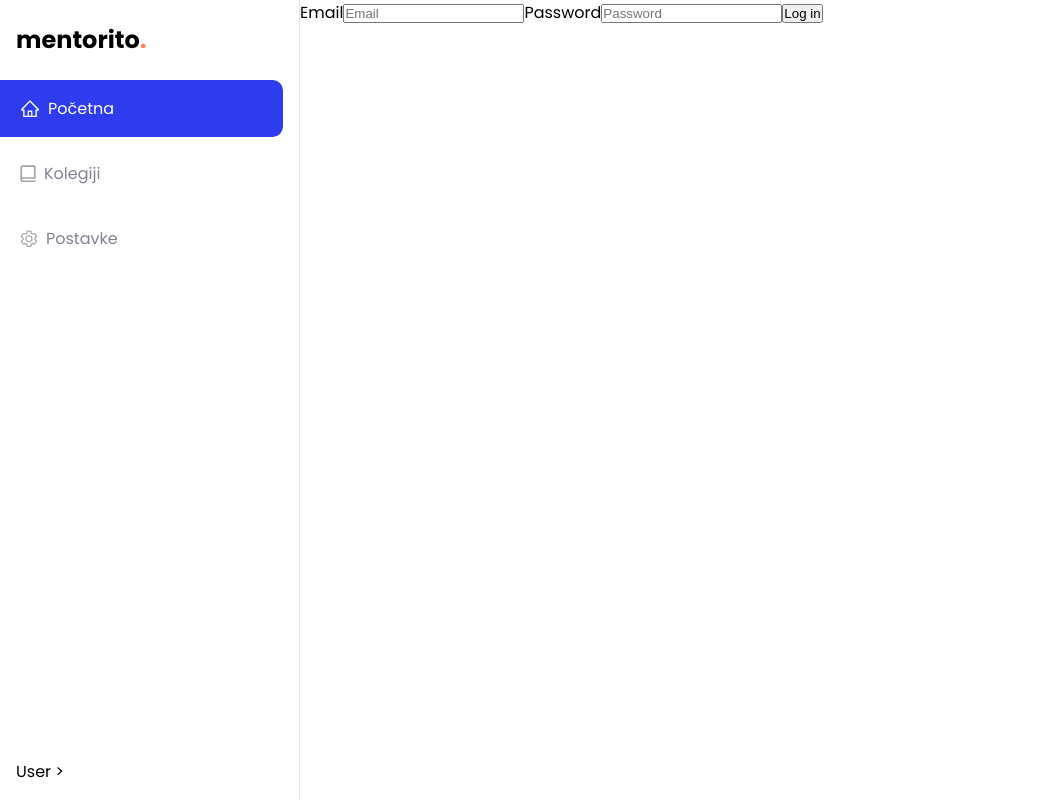
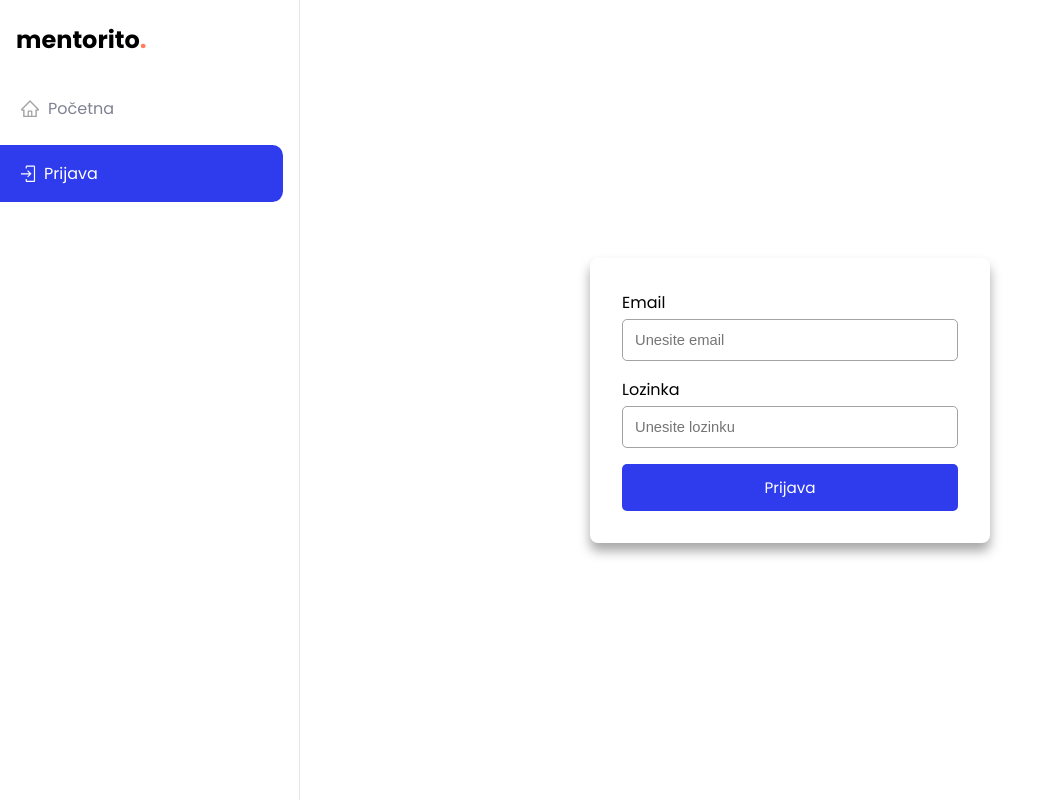
Before and after one commit to MarioVrd/mentorito, a React (Create React App) app in the folder frontend/: page /login in a window 1280 px wide. Shown: the whole page, without its empty margins (0-1059 px from the left). Built offline with nearby package versions, Linux system fonts and the light colour scheme.

Commit message:
Styled login page

```diff
--- /dev/null
+++ b/frontend/src/assets/icons/login.js
@@ -0,0 +1,14 @@
+const login = (
+    <svg width="24" height="28" viewBox="0 0 24 28" fill="none" xmlns="http://www.w3.org/2000/svg">
+        <path
+            d="M21.375 27.125H10.125C9.62772 27.125 9.15081 26.9275 8.79918 26.5758C8.44754 26.2242 8.25 25.7473 8.25 25.25V22.4375H10.125V25.25H21.375V2.75H10.125V5.5625H8.25V2.75C8.25 2.25272 8.44754 1.77581 8.79918 1.42417C9.15081 1.07254 9.62772 0.875 10.125 0.875H21.375C21.8723 0.875 22.3492 1.07254 22.7008 1.42417C23.0525 1.77581 23.25 2.25272 23.25 2.75V25.25C23.25 25.7473 23.0525 26.2242 22.7008 26.5758C22.3492 26.9275 21.8723 27.125 21.375 27.125Z"
+            fill="#11142D"
+        />
+        <path
+            d="M10.6781 18.3031L14.0344 14.9375H0.75V13.0625H14.0344L10.6781 9.69687L12 8.375L17.625 14L12 19.625L10.6781 18.3031Z"
+            fill="#11142D"
+        />
+    </svg>
+)
+
+export default login
--- a/frontend/src/assets/styles.js
+++ b/frontend/src/assets/styles.js
@@ -0,0 +1,19 @@
+import styled from 'styled-components/macro'
+
+export const Button = styled.button`
+    display: inline-block;
+    width: ${props => (props.block ? '100%' : 'auto')};
+    background-color: ${props => (props.primary ? 'var(--clr-primary)' : 'var(--clr-grey-100)')};
+    padding: 0.75rem 1rem;
+    border-radius: 5px;
+    border: 0;
+    font-family: 'Poppins', sans-serif;
+    font-size: 0.95rem;
+    color: ${props => (props.primary ? 'var(--clr-white)' : 'var(--clr-dark)')};
+    cursor: pointer;
+    transition: opacity 200ms;
+
+    &:hover {
+        opacity: 0.9;
+    }
+`
--- a/frontend/src/components/SideMenu.js
+++ b/frontend/src/components/SideMenu.js
@@ -1,27 +1,55 @@
 import styled from 'styled-components/macro'
 import home from '../assets/icons/home'
 import book from '../assets/icons/book'
+import login from '../assets/icons/login'
 import settings from '../assets/icons/settings'
-import { Link } from 'react-router-dom'
+import { NavLink } from 'react-router-dom'
+import { useSelector } from 'react-redux'
+import { Button } from '../assets/styles'
 
 const SideMenu = () => {
+    const userLogin = useSelector(state => state.userLogin)
+    const { userInfo } = userLogin
+
     return (
         <Nav>
             <Nav.Logo>
                 mentorito<span className="text-accent">.</span>
             </Nav.Logo>
             <Nav.List className="menu">
-                <Nav.Item active>
-                    <Nav.Link to="/">{home} Početna</Nav.Link>
+                <Nav.Item>
+                    <Nav.Link exact to="/" activeClassName="active">
+                        {home} Početna
+                    </Nav.Link>
                 </Nav.Item>
-                <Nav.Item>
-                    <Nav.Link to="/courses">{book} Kolegiji</Nav.Link>
-                </Nav.Item>
-                <Nav.Item>
-                    <Nav.Link to="/settings">{settings} Postavke</Nav.Link>
-                </Nav.Item>
+                {userInfo ? (
+                    <>
+                        <Nav.Item>
+                            <Nav.Link to="/courses" activeClassName="active">
+                                {book} Kolegiji
+                            </Nav.Link>
+                        </Nav.Item>
+                        <Nav.Item>
+                            <Nav.Link to="/settings" activeClassName="active">
+                                {settings} Postavke
+                            </Nav.Link>
+                        </Nav.Item>
+                    </>
+                ) : (
+                    <>
+                        <Nav.Item>
+                            <Nav.Link to="/login" activeClassName="active">
+                                {login} Prijava
+                            </Nav.Link>
+                        </Nav.Item>
+                    </>
+                )}
             </Nav.List>
-            <User>User &gt;</User>
+            {userInfo && (
+                <User>
+                    {userInfo.firstName} <Button>Odjava</Button>
+                </User>
+            )}
         </Nav>
     )
 }
@@ -45,37 +73,57 @@ Nav.List = styled.ul`
 
 Nav.Item = styled.li`
     margin: 0.5rem 0 0.5rem -1rem;
-    background-color: ${props => (props.active ? 'var(--clr-primary)' : 'transparent')};
-    color: ${props => (props.active ? 'var(--clr-white)' : 'var(--clr-grey-300)')};
+`
+
+Nav.Link = styled(NavLink)`
+    display: flex;
+    align-items: center;
+    padding: 1rem;
     border-top-right-radius: 0.65rem;
     border-bottom-right-radius: 0.65rem;
     transition: background-color 200ms;
+    background-color: transparent;
+    color: var(--clr-grey-300);
 
     svg {
         height: 1.1em;
         margin-right: 0.25em;
 
         * {
-            fill: ${props => (props.active ? '#fff' : 'var(--clr-grey-200)')};
+            fill: var(--clr-grey-200);
         }
     }
 
     &:hover,
-    &:focus,
-    &:focus-within {
-        background-color: ${props => (props.active ? 'var(--clr-dark)' : 'var(--clr-grey-100)')};
+    &:focus {
+        background-color: var(--clr-grey-100);
+        outline: none;
     }
-`
 
-Nav.Link = styled(Link)`
-    display: flex;
-    align-items: center;
-    padding: 1rem;
-    color: inherit;
+    &.active {
+        background-color: var(--clr-primary);
+        color: var(--clr-white);
+
+        svg * {
+            fill: var(--clr-white);
+        }
+
+        &:hover,
+        &:focus {
+            background-color: var(--clr-dark);
+        }
+    }
 `
 
 const User = styled.div`
     margin-top: auto;
+    display: flex;
+    justify-content: space-between;
+    align-items: center;
+
+    button {
+        transform: scale(0.85);
+    }
 `
 
 export default SideMenu
--- a/frontend/src/pages/LoginPage.js
+++ b/frontend/src/pages/LoginPage.js
@@ -1,7 +1,9 @@
 import { useState, useEffect } from 'react'
 import { useDispatch, useSelector } from 'react-redux'
 import { useHistory } from 'react-router'
+import styled from 'styled-components/macro'
 import { login } from '../actions/userActions'
+import { Button } from '../assets/styles'
 
 const LoginPage = () => {
     const [email, setEmail] = useState('')
@@ -26,32 +28,72 @@ const LoginPage = () => {
     }
 
     return (
-        <>
+        <Main>
             {error && <p>Error: {error}</p>}
             {loading && <p>Loading...</p>}
-            <form onSubmit={handleSubmit}>
-                <label htmlFor="email">Email</label>
-                <input
+            <Form onSubmit={handleSubmit}>
+                <Form.Group>
+                    <Form.Label htmlFor="email">Email</Form.Label>
+                    <Form.Input
                         type="email"
                         id="email"
-                    placeholder="Email"
+                        placeholder="Unesite email"
                         value={email}
                         onChange={e => setEmail(e.target.value)}
                         required
                     />
-                <label htmlFor="password">Password</label>
-                <input
+                </Form.Group>
+                <Form.Group>
+                    <Form.Label htmlFor="password">Lozinka</Form.Label>
+                    <Form.Input
                         type="password"
                         id="password"
-                    placeholder="Password"
+                        placeholder="Unesite lozinku"
                         value={password}
                         onChange={e => setPassword(e.target.value)}
                         required
                     />
-                <button type="submit">Log in</button>
-            </form>
-        </>
+                </Form.Group>
+                <Button type="submit" primary block>
+                    Prijava
+                </Button>
+            </Form>
+        </Main>
     )
 }
 
+const Main = styled.main`
+    display: flex;
+    justify-content: center;
+    align-items: center;
+    min-height: 100vh;
+    width: 100%;
+    padding: 1.5rem;
+`
+
+const Form = styled.form`
+    border-radius: 0.5rem;
+    padding: 2rem;
+    box-shadow: 0 0.5rem 0.75rem rgba(0, 0, 0, 0.35);
+    width: 400px;
+    max-width: 100%;
+`
+Form.Group = styled.div`
+    margin-bottom: 1rem;
+`
+
+Form.Label = styled.label`
+    display: inline-block;
+    margin-bottom: 0.25rem;
+`
+
+Form.Input = styled.input`
+    display: block;
+    width: 100%;
+    font-size: 0.92rem;
+    padding: 0.75rem;
+    border-radius: 5px;
+    border: 1px solid var(--clr-grey-200);
+`
+
 export default LoginPage
```
Also changed, not shown: frontend/src/assets/icons/login.svg (added). Lines whose indentation alone changed are shown as unchanged.
